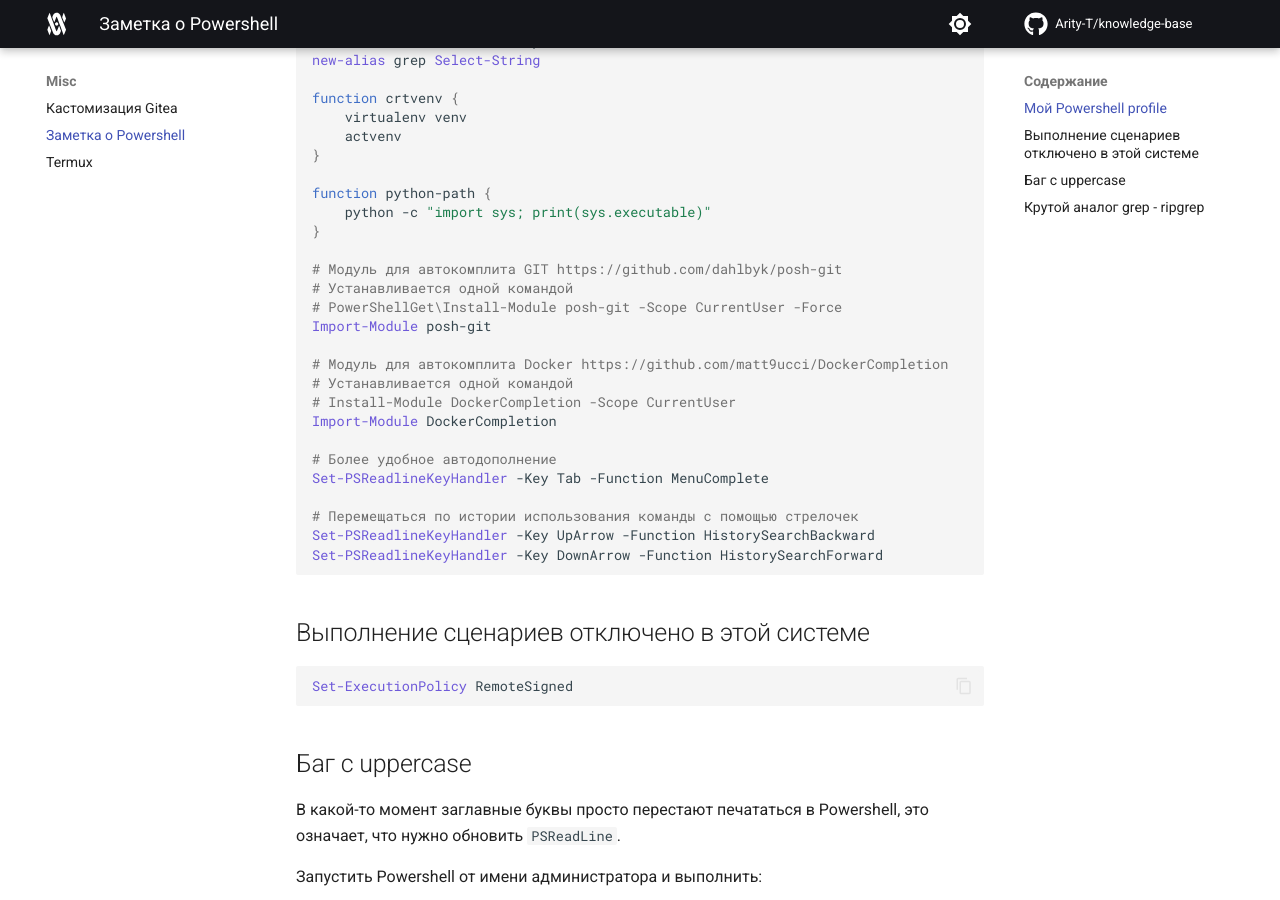
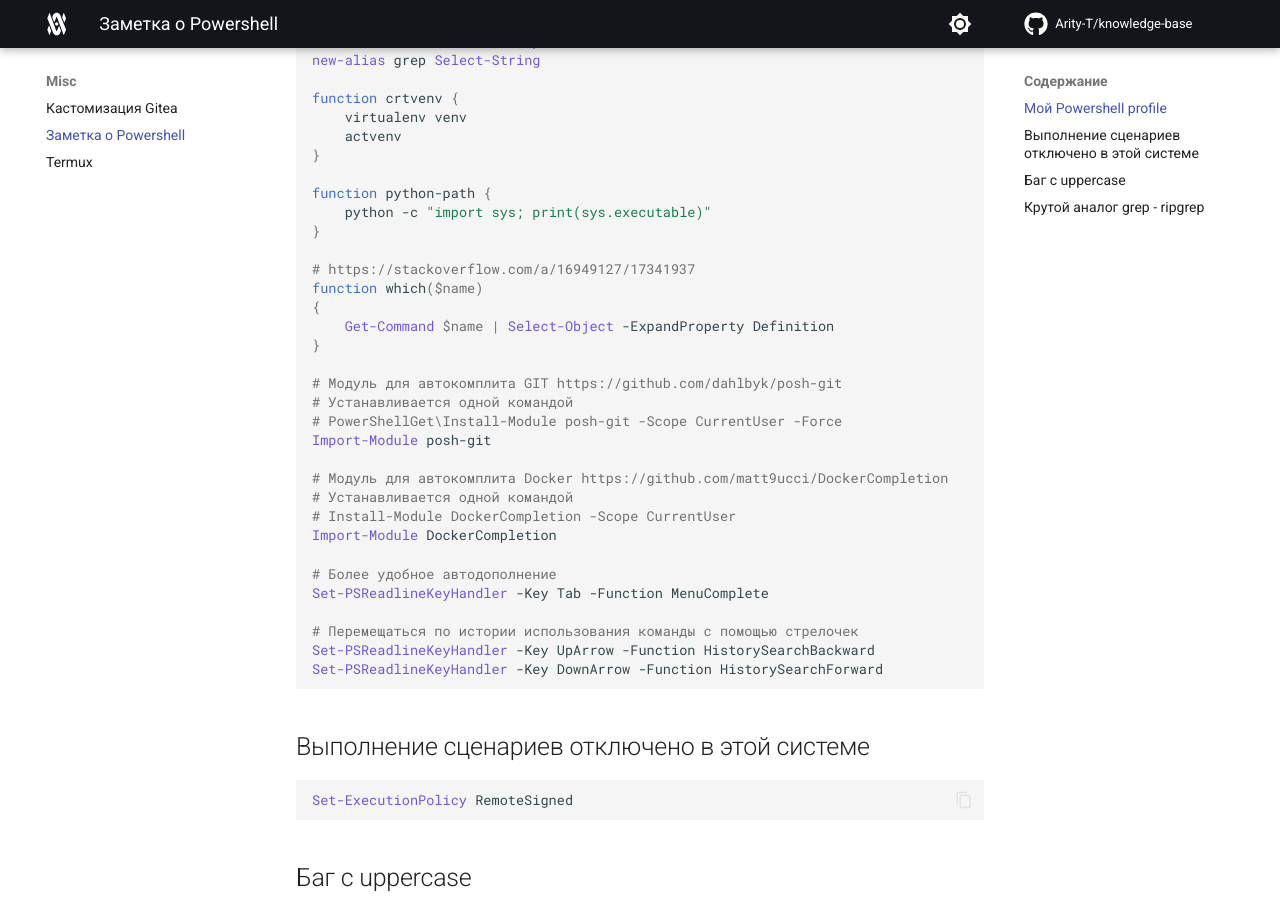
Before and after one commit to Arity-T/knowledge-base, an MkDocs documentation site: the page built from docs/misc/powershell.md, in a window 1280 px wide and 900 px high, scrolled down 606 px. Built offline with MkDocs 1.6.1 and Material for MkDocs 9.7.7, drawn with Linux system fonts in a browser that asks for light colours; comment, search, counter and statistics services are not loaded.

Commit message:
*nix which analog for powershell

```diff
--- a/docs/misc/powershell.md
+++ b/docs/misc/powershell.md
@@ -30,6 +30,12 @@ function crtvenv {
 
 function python-path {
     python -c "import sys; print(sys.executable)"
+}
+
+# https://stackoverflow.com/a/16949127/17341937
+function which($name)
+{
+    Get-Command $name | Select-Object -ExpandProperty Definition
 }
 
 # Модуль для автокомплита GIT https://github.com/dahlbyk/posh-git
```
